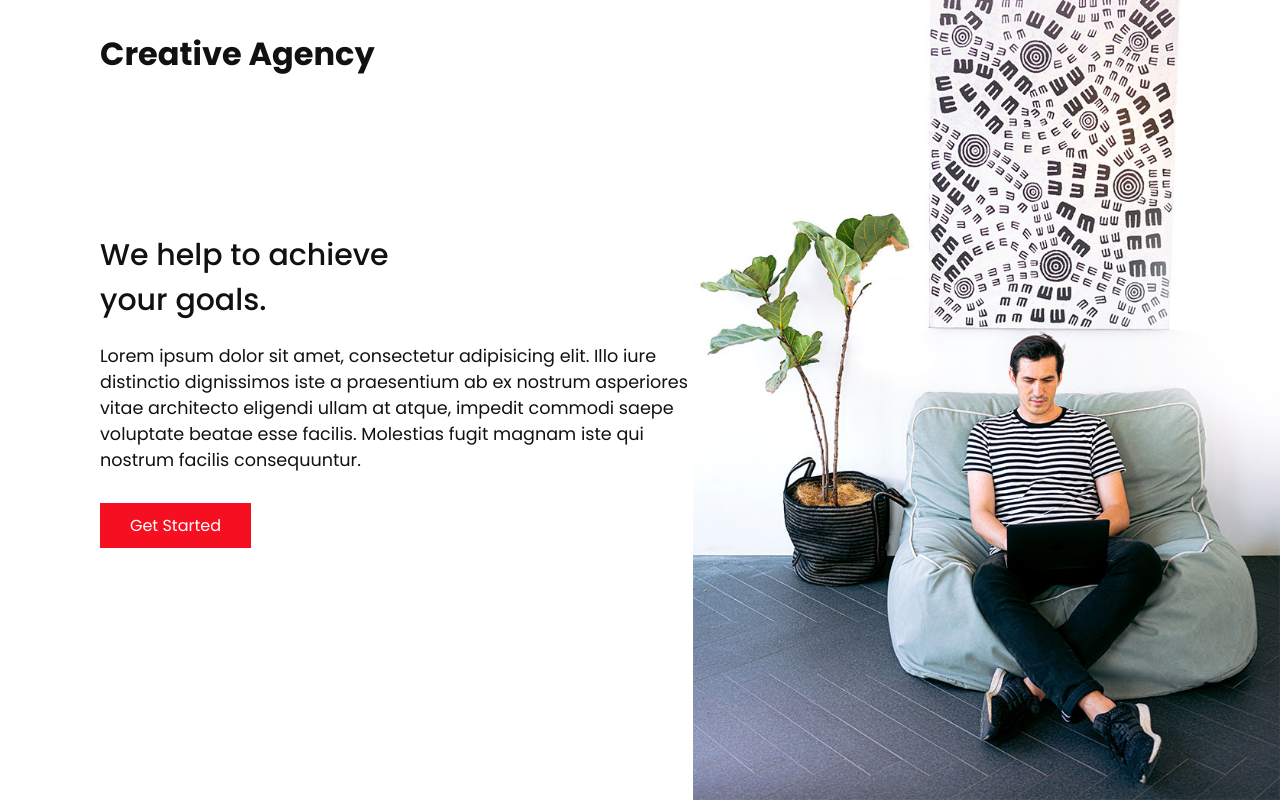
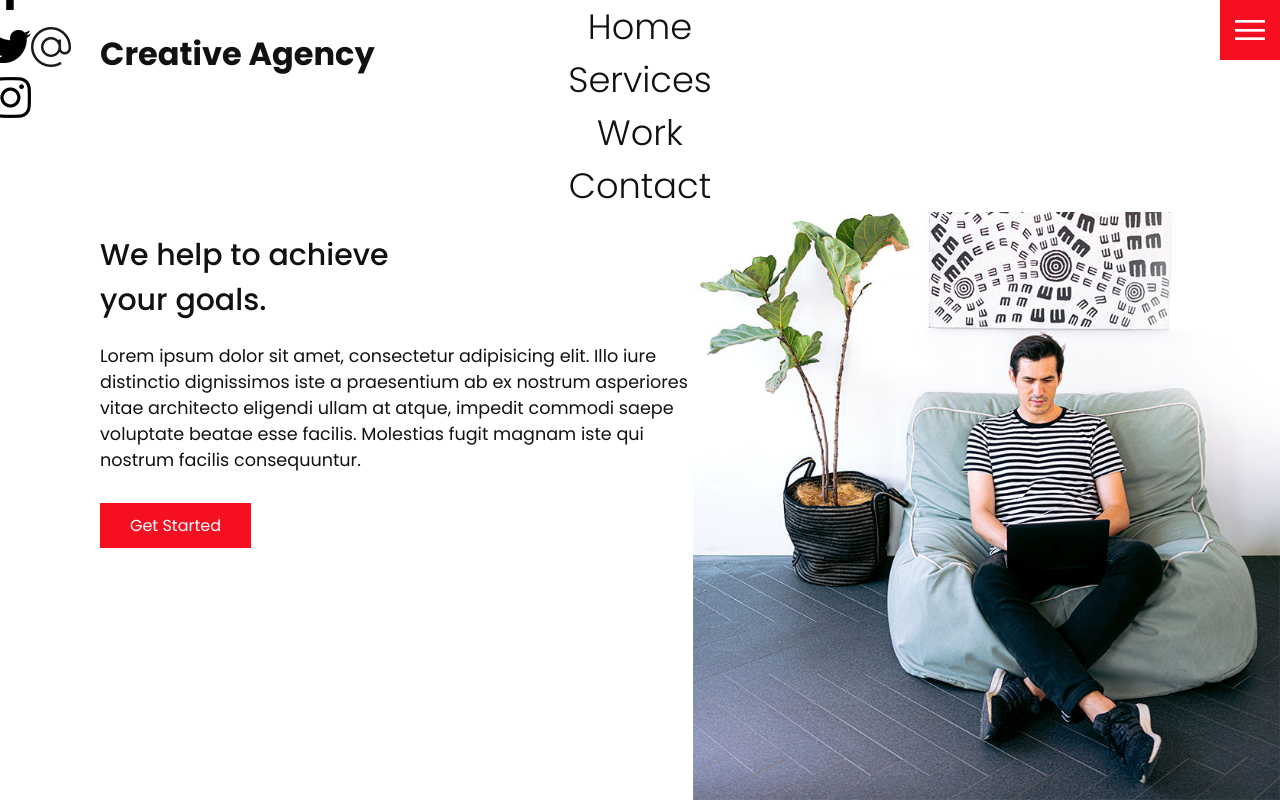
Before and after one commit to YimikaD/Creative_Agency_Website, a plain HTML site: page index.html in a window 1280 px wide. Drawn offline with Linux system fonts and the light colour scheme.

Commit message:
initial commmit

```diff
--- a/css/style.css
+++ b/css/style.css
@@ -1,5 +1,9 @@
 @import url('https://fonts.googleapis.com/css?family=Poppins:200,300,400,500,600,700,800,900&display=swap');
 
+:root{
+    --primary-color: #f60f20;
+}
+/* BASE STYLES */
 *{
   box-sizing: border-box;
   margin: 0;
@@ -27,14 +31,16 @@ align-items: center;
 padding: 100px;
 }
 
+/* BUTTON */
 .btn{
     cursor: pointer;
     display: inline-block;
-    background: #f60f20;
+    background: var(--primary-color);
     color: #fff;
     text-decoration: none;
     padding: 10px 30px;
     margin: 20px 0;
+    border: 0;
 }
 
 .btn:hover{
@@ -47,9 +53,81 @@ padding: 100px;
     left: 100px;
     font-size: 2rem;
     font-weight: 700;
-    z-index: 10;
+    z-index: 20;
 }
 
+/* TOGGLE */
+.toggle{
+    position: fixed;
+    top: 0;
+    right: 0;
+    width: 60px;
+    height: 60px;
+    background: var(--primary-color) url(../images/menu.png);
+    background-size: 30px;
+    background-position: center;
+    background-repeat: no-repeat;
+    z-index: 20;
+    cursor: pointer;
+}
+
+.toggle .active{
+    background: var(--primary-color) url(../images/close.png);
+    background-size: 25px;
+    background-position: center;
+    background-repeat: no-repeat;
+}
+
+/* NAVIGATION */
+.navigation{
+    position: fixed;
+    top: 0;
+    left: 100%;
+    width: 100%;
+    background-color: #fff;
+    z-index: 15;
+    display: flex;
+    justify-content: center;
+    align-items: center;
+}
+
+.navigation.active{
+left: 0;
+}
+
+.navigation ul{
+    position: relative;
+}
+
+.navigation ul li{
+    position: relative;
+    list-style: none;
+    text-align: center;
+}
+
+.navigation ul li a{
+    font-size: 2.2rem;
+    color: #111;
+    text-decoration: none;
+    font-weight: 300;
+}
+
+.navigation ul li a:hover{
+    color: var(--primary-color);
+}
+
+.navigation .social-bar{
+    position: absolute;
+    top: 0;
+    left: 0;
+    width: 60px;
+    height: 100px;
+    display: flex;
+    justify-content: center;
+    align-items: center;
+}
+
+/* HOMEPAGE */
 .home-content{
     position: relative;
     z-index: 10;
@@ -62,7 +140,3 @@ padding: 100px;
     right: 0;
     height: 110%;
 }
-
-.navigation{
-    display: none;
-}
--- a/index.html
+++ b/index.html
@@ -10,8 +10,8 @@
 <body>
     <header>
 <div class="logo">Creative Agency</div>
-<div class="toggle"></div>
-<div class="navigation">
+<div class="toggle active"></div>
+<div class="navigation active">
     <ul>
         <li><a href="index.html">Home</a></li>
         <li><a href="services.html">Services</a></li>
```
